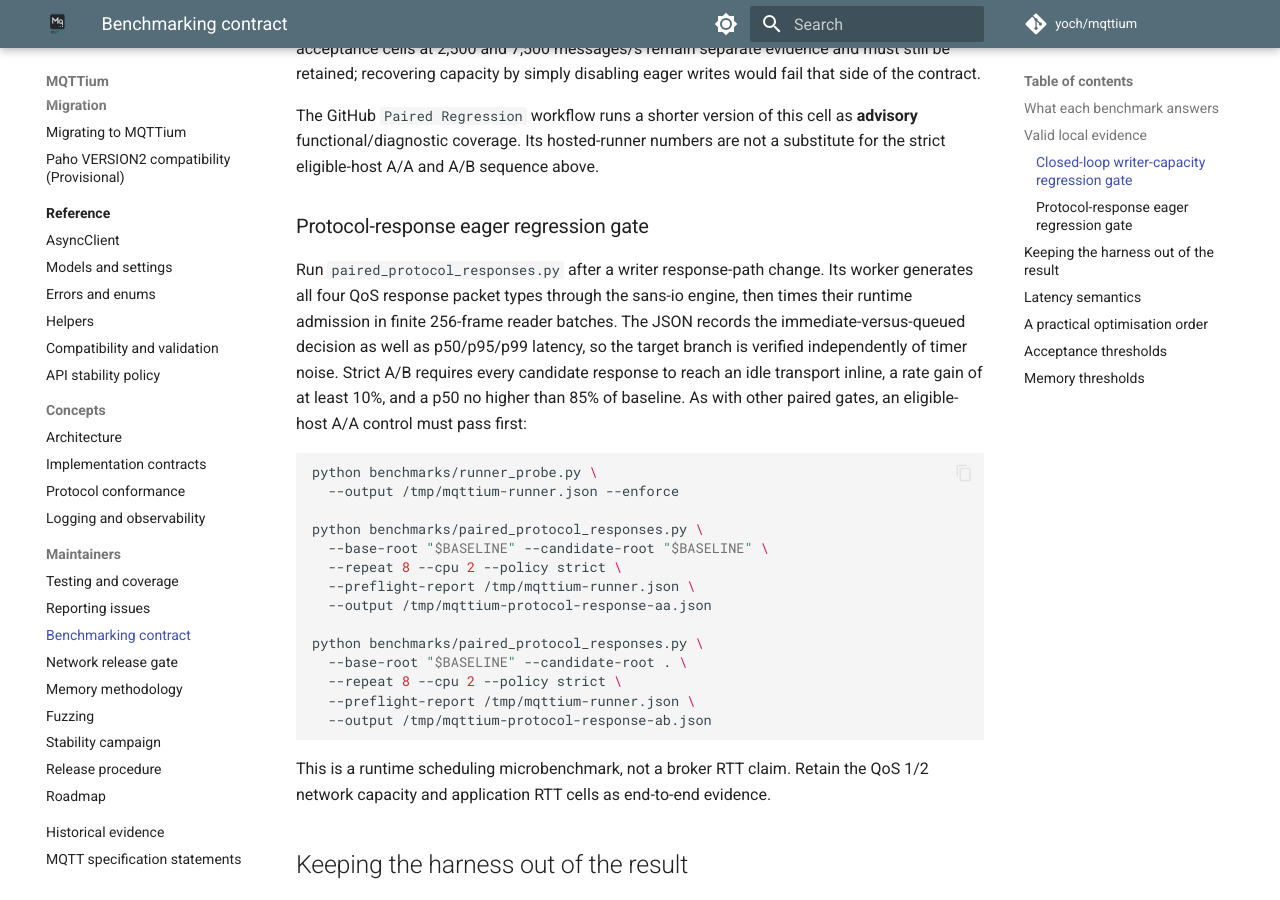
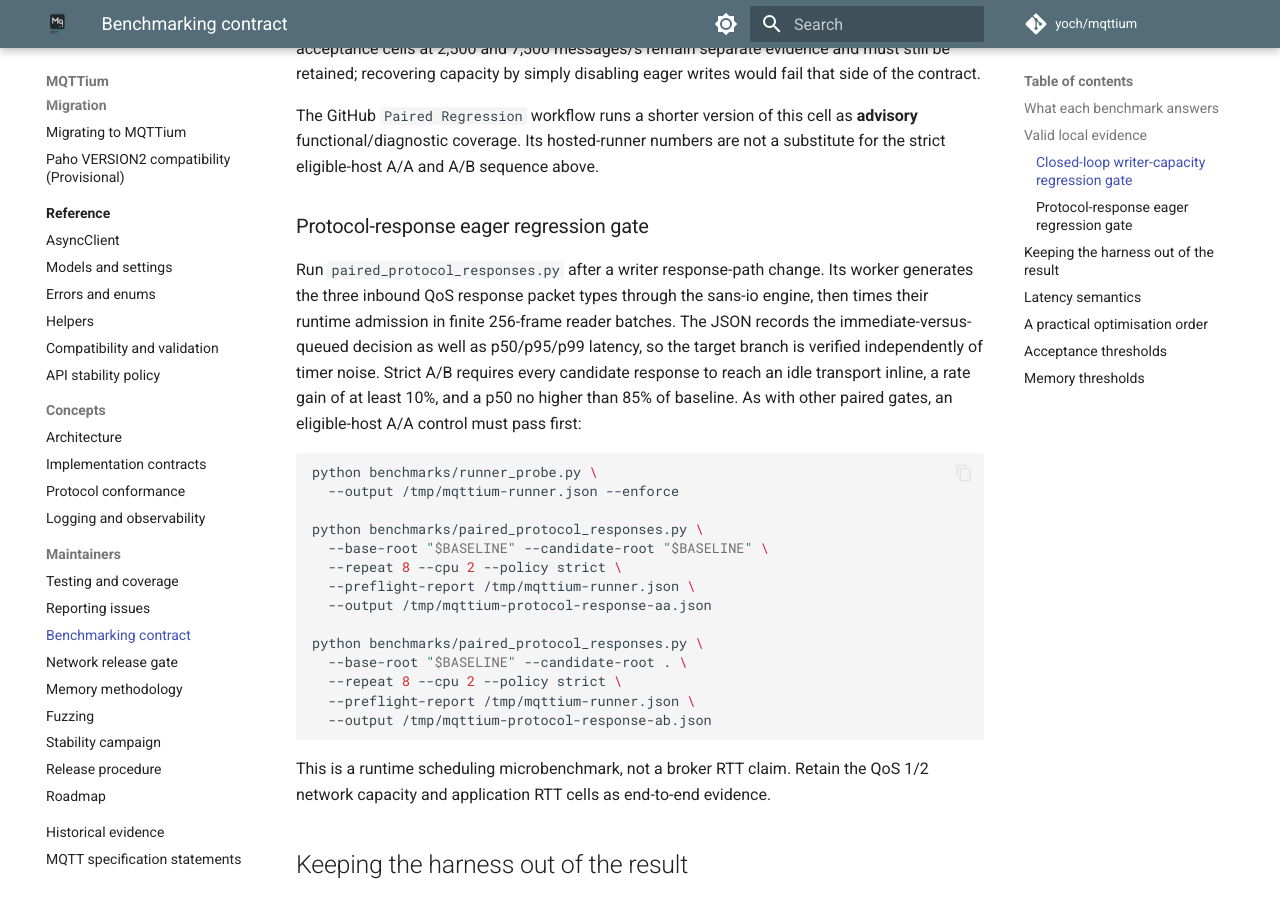
Before and after one commit to yoch/mqttium, an MkDocs documentation site: the page built from docs/benchmarking.md, in a window 1280 px wide and 900 px high, scrolled down 2641 px. Built offline with MkDocs 1.6.1 and Material for MkDocs 9.7.7, drawn with Linux system fonts in a browser that asks for light colours; comment, search, counter and statistics services are not loaded; some of the changed text lies outside the part shown.

````diff
--- a/docs/benchmarking.md
+++ b/docs/benchmarking.md
@@ -43,8 +43,8 @@ remain separate evidence.
   against a tight writer message window. It is the contention harness for the
   targeted-wake experiment; default concurrency is 1/4/16 (64/256 are opt-in).
   It does not replace `paired_writer_capacity.py`.
-- `paired_protocol_responses.py` isolates the event-loop hop for PUBACK,
-  PUBREC, PUBREL and PUBCOMP. The effects come from real engine transitions,
+- `paired_protocol_responses.py` isolates the event-loop hop for inbound PUBACK,
+  PUBREC and PUBCOMP. The effects come from real engine transitions,
   pass through `AsyncClient` and `WritePump`, and are measured with the normal
   producer eager throttle disarmed. An untimed segmented-write race makes every
   worker fail if a response can overtake a header or payload.
@@ -126,13 +126,13 @@ substitute for the strict eligible-host A/A and A/B sequence above.
 ### Protocol-response eager regression gate
 
 Run `paired_protocol_responses.py` after a writer response-path change. Its
-worker generates all four QoS response packet types through the sans-io engine,
-then times their runtime admission in finite 256-frame reader batches. The JSON
-records the immediate-versus-queued decision as well as p50/p95/p99 latency, so
-the target branch is verified independently of timer noise. Strict A/B requires
-every candidate response to reach an idle transport inline, a rate gain of at
-least 10%, and a p50 no higher than 85% of baseline. As with other paired gates,
-an eligible-host A/A control must pass first:
+worker generates the three inbound QoS response packet types through the
+sans-io engine, then times their runtime admission in finite 256-frame reader
+batches. The JSON records the immediate-versus-queued decision as well as
+p50/p95/p99 latency, so the target branch is verified independently of timer
+noise. Strict A/B requires every candidate response to reach an idle transport
+inline, a rate gain of at least 10%, and a p50 no higher than 85% of baseline.
+As with other paired gates, an eligible-host A/A control must pass first:
 
 ```bash
 python benchmarks/runner_probe.py \
````
Also changed, not shown: CHANGELOG.md (+3 -2 lines), docs/implementation-guide.md (+4 -3 lines), 7 other files.
